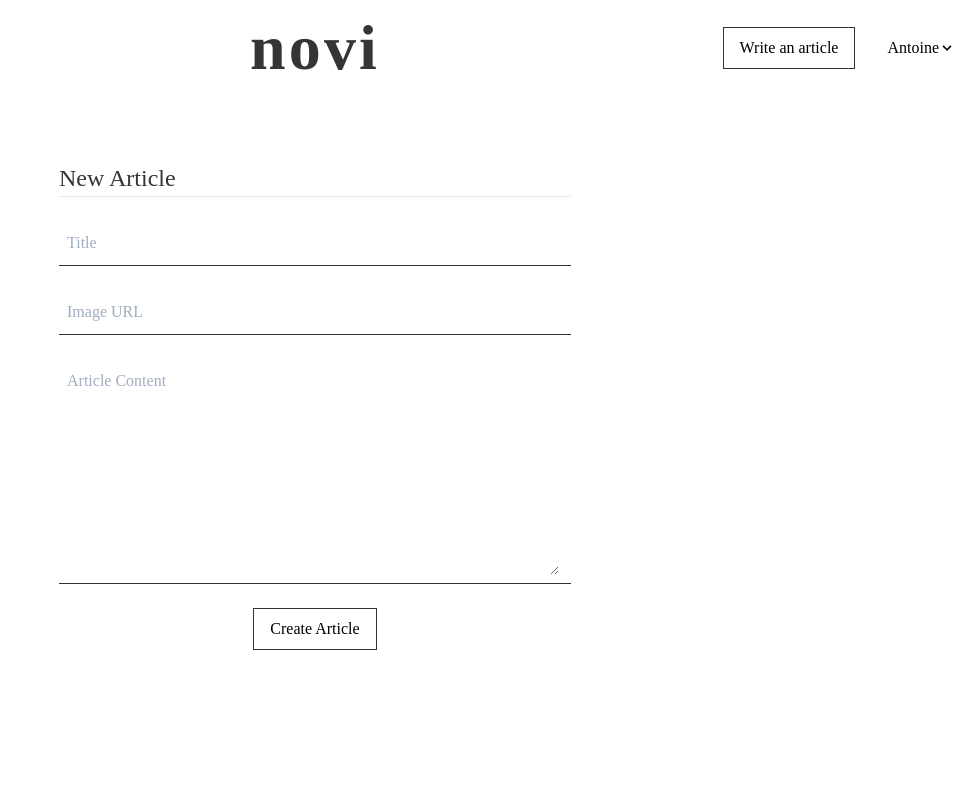
After one commit to ohanqo/novi, a Django app: page /article/new in a window 1280 px wide. The commit adds this page. Shown: the whole page, without its empty margins (325-1280 px from the left). Run offline with Django 3.2, Linux system fonts and the light colour scheme; a user stored in the database is signed in; style sheets or scripts are compiled from the project's sources; parts of the project's set-up code (start-up, migrations or seed data) failed here and were passed over; some libraries are stand-ins or nearby versions; some web fonts are replaced.

Commit message:
feat(article): crud

```diff
--- a/NoviApps/Articles/urls.py
+++ b/NoviApps/Articles/urls.py
@@ -4,4 +4,8 @@ from . import views
 
 urlpatterns = [
     path("", views.index, name="index"),
+    path("article/new", views.new, name="article_new"),
+    path("article/<slug:slug>", views.show, name="article_show"),
+    path("article/<slug:slug>/edit", views.edit, name="article_edit"),
+    path("article/<slug:slug>/delete", views.delete, name="article_delete"),
 ]
--- a/NoviApps/Articles/views.py
+++ b/NoviApps/Articles/views.py
@@ -1,8 +1,94 @@
 # -*- coding: utf-8 -*-
 from __future__ import unicode_literals
 
-from django.shortcuts import render
+from django.contrib.auth.decorators import login_required
+from django.shortcuts import redirect, render
+from django.utils.text import slugify
+
+from .forms import ArticleForm
+from .models import Article
 
 
 def index(request):
     return render(request, "index.html", context={"user": request.user})
+
+
+def show(request, slug):
+    article = Article.objects.get(slug=slug)
+    is_current_user = article.author.id == request.user.id
+    return render(request, "article.html", context={"article": article, "is_current_user": is_current_user})
+
+
+@login_required(login_url="/login")
+def delete(request, slug):
+    article = Article.objects.get(slug=slug)
+
+    if article.author_id != request.user.id:
+        redirect("/")
+
+    article.delete()
+    return redirect("/")
+
+
+@login_required(login_url="/login")
+def new(request):
+    errors = []
+
+    if request.method == "POST":
+        form = ArticleForm(request.POST)
+
+        if form.is_valid():
+            title = form.cleaned_data.get('title')
+            image = form.cleaned_data.get('image')
+            body = form.cleaned_data.get('body')
+            slug = slugify(title)
+
+            if Article.objects.filter(slug=slug).exists():
+                return render(request, "article_new.html", context={"errors": ["This title is not available"]})
+
+            Article(slug=slug, title=title, image=image,
+                    body=body, author=request.user).save()
+            return render(request, "article_new.html", context={"success": ["Done!"]})
+        else:
+            errors.append("Form is not valid")
+
+    return render(request, "article_new.html", context={"errors": errors})
+
+
+@login_required(login_url="/login")
+def edit(request, slug):
+    article = Article.objects.get(slug=slug)
+    errors = []
+
+    if not article:
+        return redirect("/")
+
+    # Only the author can edit his articles
+    if article.author_id != request.user.id:
+        return redirect("/")
+
+    if request.method == "POST":
+        form = ArticleForm(request.POST)
+
+        if form.is_valid():
+            title = form.cleaned_data.get('title')
+            image = form.cleaned_data.get('image')
+            body = form.cleaned_data.get('body')
+            slug = slugify(title)
+
+            if article.title == title:
+                pass
+            elif Article.objects.filter(slug=slug).exists():
+                return render(request, "article_new.html", context={"errors": ["This title is not available"]})
+
+            article.slug = slug
+            article.title = title
+            article.image = image
+            article.body = body
+            article.save()
+
+            return redirect("/")
+        else:
+            errors.append("Form is not valid")
+
+    return render(request, "article_edit.html", context={"article": article, "errors": errors})
--- a/NoviApps/Authentication/views.py
+++ b/NoviApps/Authentication/views.py
@@ -51,7 +51,7 @@ def connect(request):
                 errors.append('Invalid password or email.')
 
         else:
-            errors = form.error_messages
+            errors = errors.append('Invalid password or email.')
 
     return render(request, "login.html", context={"errors": errors})
 
--- a/NoviApps/Profiles/views.py
+++ b/NoviApps/Profiles/views.py
@@ -28,7 +28,7 @@ def on_profile_edit(request, user_id):
         request.user.profile.bio = request.POST['bio']
         request.user.profile.image = request.POST['image']
         request.user.profile.save()
-        print("Save")
+
         return render(request, "profile_edit.html", context={"user": request.user, "is_current_user": True})
     else:
         return render(request, "profile_edit.html", context={"user": request.user, "is_current_user": True, "errors": ["Form is not valid"]})
--- a/static/main.css
+++ b/static/main.css
@@ -34,4 +34,8 @@
   src: url("./assets/fonts/Orpheus-Pro-Bold.otf") format("opentype");
 }
 
+.max-h-header {
+  max-height: 28rem;
+}
+
 @tailwind utilities;
--- /dev/null
+++ b/tailwind.config.js
@@ -0,0 +1,15 @@
+module.exports = {
+  purge: [],
+  theme: {
+    fontFamily: {
+      main: ["Orpheus"],
+    },
+    extend: {
+      colors: {
+        black: "#353535",
+      },
+    },
+  },
+  variants: {},
+  plugins: [],
+};
--- /dev/null
+++ b/templates/article_new.html
@@ -0,0 +1,31 @@
+{% extends 'base.html' %}
+
+{% block content %}
+    {% include "navbar.html" %}
+
+    <main class="w-full max-w-lg mx-auto mt-16">
+        <h2 class="text-2xl text-black">New Article</h2>
+        <hr>
+
+        <form method="POST">
+            {% csrf_token %}
+
+            <div class="w-full flex items-center border-b border-b-2 border-black py-2 my-6">
+                <input class="appearance-none bg-transparent border-none w-full text-gray-700 mr-3 py-1 px-2 leading-tight focus:outline-none" id="title" name="title" type="text" placeholder="Title" autofocus required>
+            </div>
+
+            <div class="w-full flex items-center border-b border-b-2 border-black py-2 my-6">
+                <input class="appearance-none bg-transparent border-none w-full text-gray-700 mr-3 py-1 px-2 leading-tight focus:outline-none" id="image" name="image" type="url" placeholder="Image URL" required>
+            </div>
+
+            <div class="w-full flex items-center border-b border-b-2 border-black py-2 my-6">
+                <textarea id="body" class="appearance-none bg-transparent border-none w-full text-gray-700 mr-3 py-1 px-2 leading-tight focus:outline-none" id="body" name="body" type="url" placeholder="Article Content" rows="10" required></textarea>
+            </div>
+
+            <div class="text-center">
+                <button type="submit" class="border border-black duration-200 hover:bg-black hover:text-white hover:underline px-4 py-2 transition-all">Create Article</button>
+            </div>
+        </form>
+    </main>
+
+{% endblock %}
--- a/templates/base.html
+++ b/templates/base.html
@@ -24,4 +24,8 @@
     {% for e in errors %}
         <script>toastr.error('{{ e }}')</script>
     {% endfor %}
+
+    {% for s in success %}
+        <script>toastr.success('{{ s }}')</script>
+    {% endfor %}
 </html>
--- a/templates/navbar.html
+++ b/templates/navbar.html
@@ -3,14 +3,15 @@
     <a href="/" class="flex-1 text-center text-6xl font-bold text-black tracking-wider">novi</a>
 
     {% if user.is_authenticated %}
-        <div class="flex-1 text-right relative">
-            <p @click="isMenuOpen = !isMenuOpen" class="cursor-pointer flex items-center justify-end">
+        <div class="flex-1 justify-end relative flex">
+            <a href="/article/new" class="border border-black duration-200 hover:bg-black hover:text-white hover:underline px-4 py-2 transition-all">Write an article</a>
+            <p @click="isMenuOpen = !isMenuOpen" class="cursor-pointer flex items-center justify-end ml-8">
                 {{ user.username }}
                 <svg class="fill-current h-4 w-4" xmlns="http://www.w3.org/2000/svg" viewBox="0 0 20 20"><path d="M9.293 12.95l.707.707L15.657 8l-1.414-1.414L10 10.828 5.757 6.586 4.343 8z"></path></svg>
             </p>
 
             <button v-if="isMenuOpen" @click="isMenuOpen = false" tabindex="-1" class="fixed inset-0 h-full w-full bg-black opacity-25 cursor-default"></button>
-            <nav :class="isMenuOpen ? 'block' : 'hidden'" class="absolute bg-white block mt-2 pl-2 py-4 right-0 rounded w-40 z-10">
+            <nav :class="isMenuOpen ? 'block' : 'hidden'" class="absolute bg-white block mt-12 pl-2 py-4 right-0 rounded w-40 z-10">
                 <a href="/profile/{{ user.id }}" class="block text-lg py-2 text-left hover:underline">Profile</a>
                 <a href="/logout" class="block text-lg py-2 text-left hover:underline">Logout</a>
             </nav>
```
Also changed, not shown: NoviApps/Articles/forms.py (added, +9 -0 lines), package.json (added, +11 -0 lines), templates/article.html (added, +70 -0 lines), templates/article_edit.html (added, +33 -0 lines), db.sqlite3, static/assets/svg/heart_empty.svg (added), static/assets/svg/heart_fill.svg (added), 1 other file.
